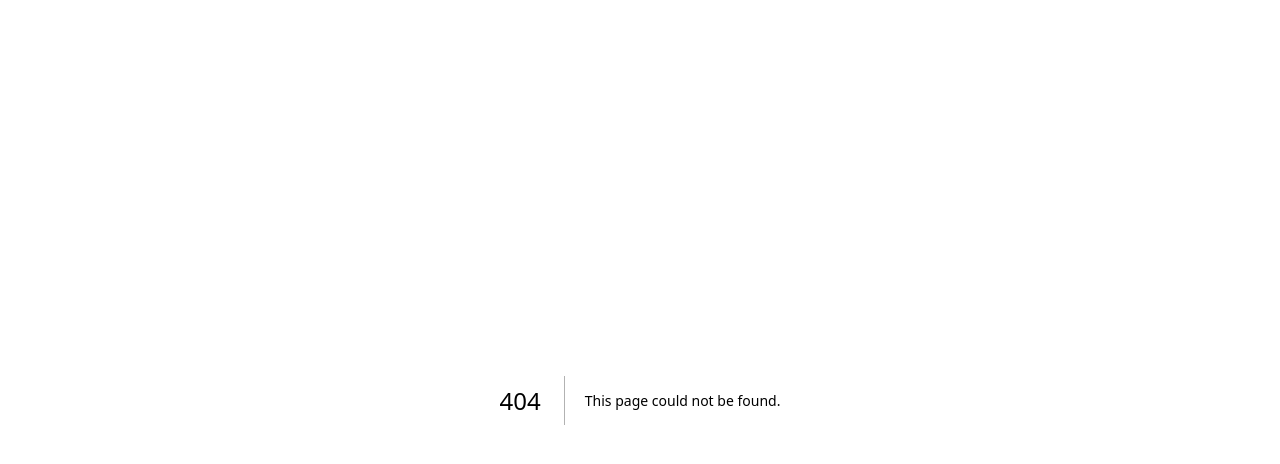
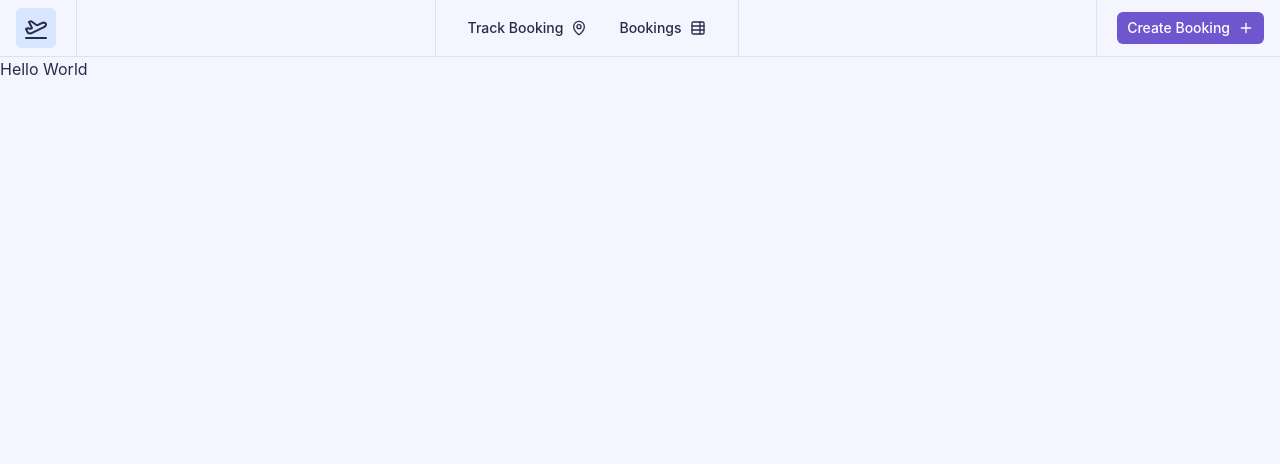
Before and after one commit to ArpitaAgrahari/air-cargo-system, a Next.js app in the folder frontend/: page / in a window 1280 px wide. Before the commit this address had no page. Shown: the top 464 px of the page. Built offline with nearby package versions, Linux system fonts and the light colour scheme.

Commit message:
feat: add RoutesLayout and Home components for routing structure

```diff
--- /dev/null
+++ b/frontend/src/app/(routes)/layout.tsx
@@ -0,0 +1,15 @@
+import Navbar from "@/components/navbar";
+import { withUserProvider } from "@/provider";
+
+function RoutesLayout({
+  children,
+}: {
+  children: React.ReactNode;
+}) {
+  return <>
+    <Navbar />
+    {children}
+  </>;
+}
+
+export default withUserProvider(RoutesLayout);
--- /dev/null
+++ b/frontend/src/app/(routes)/page.tsx
@@ -0,0 +1,7 @@
+export default function Home() {
+  return (
+    <div>
+      <h1>Hello World</h1>
+    </div>
+  );
+}
```
